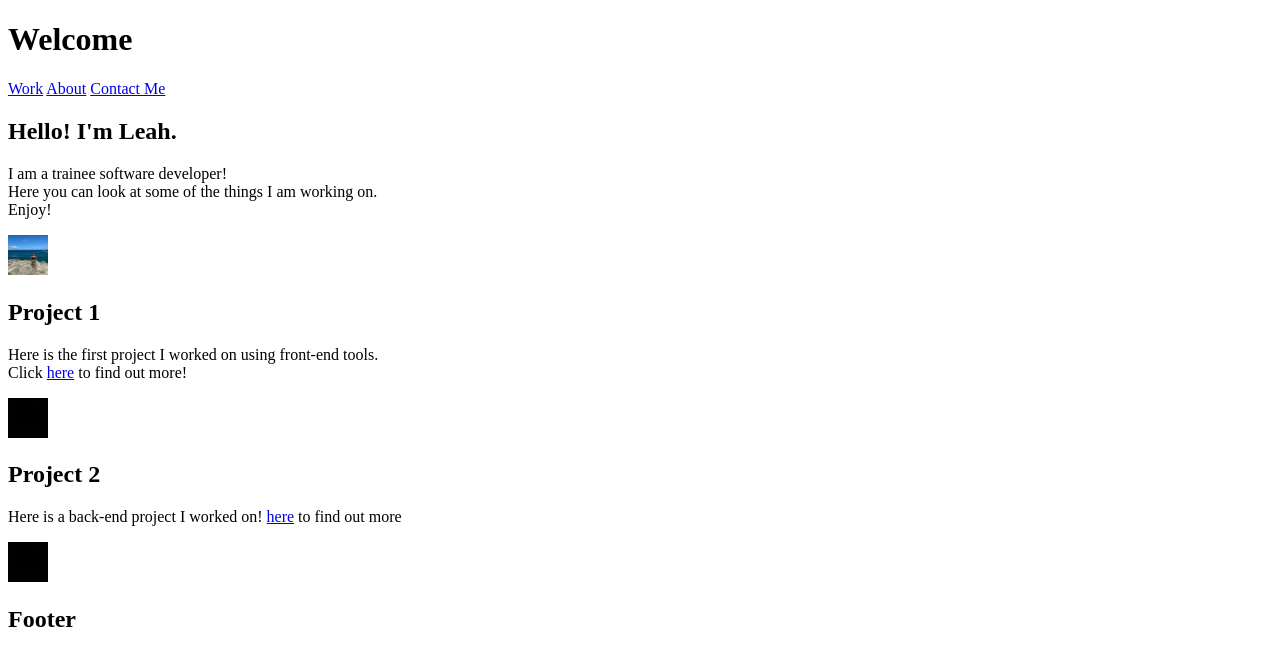
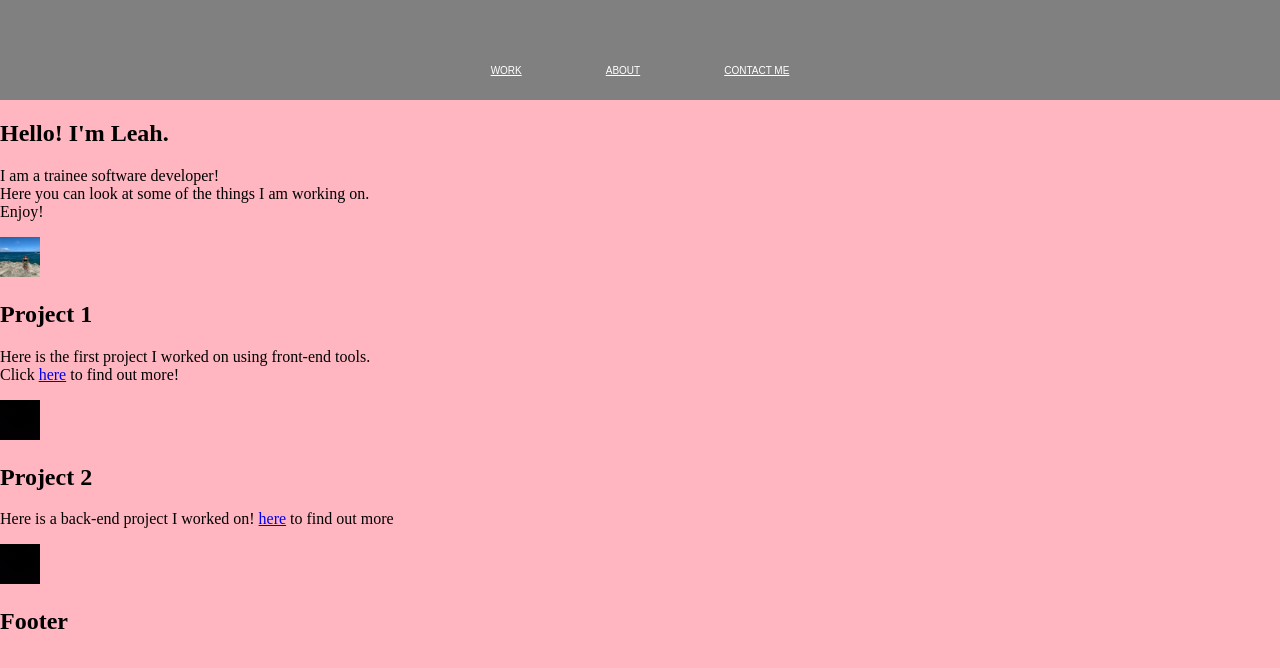
Before and after one commit to leahjwoodhead/portfolio-website, a plain HTML site: page pages/work.html in a window 1280 px wide. Drawn offline with Linux system fonts and the light colour scheme.

Commit message:
fixed link to projects and added basic css to all pages

```diff
--- a/index.css
+++ b/index.css
@@ -1,2 +1,25 @@
-.main {
+body {
+  margin: 0;
+  padding: 0;
+  background-color: lightpink;
 }
+.nav-bar {
+  display: relative;
+  background-color: gray;
+  overflow: hidden;
+  height: 100px;
+  text-align: center;
+}
+
+.centered-links {
+  position: relative;
+  top: 60px;
+}
+
+.nav-bar a {
+  text-align: center;
+  color: white;
+  padding: 40px;
+  font-size: 10px;
+  font-family: Arial, Helvetica, sans-serif;
+}
--- a/pages/work.html
+++ b/pages/work.html
@@ -7,14 +7,12 @@
     <title>Leah Woodhead</title>
   </head>
   <body>
-    <div class="header">
-      <h1>Welcome</h1>
-    </div>
-
     <div class="nav-bar">
-      <a href="work.html">Work</a>
-      <a href="about.html">About</a>
-      <a href="contact.html">Contact Me</a>
+      <div class="centered-links">
+        <a href="work.html">WORK</a>
+        <a href="about.html">ABOUT</a>
+        <a href="contact.html">CONTACT ME</a>
+      </div>
     </div>
 
     <div class="main">
@@ -37,7 +35,7 @@
         <h2>Project 1</h2>
         <p>
           Here is the first project I worked on using front-end tools.
-          <br />Click <a href="projects/website.html">here</a> to find out more!
+          <br />Click <a href="./website.html">here</a> to find out more!
         </p>
         <div class="img">
           <img
@@ -51,7 +49,7 @@
         <h2>Project 2</h2>
         <p>
           Here is a back-end project I worked on!
-          <a href="./projects/nc-news.html">here</a> to find out more
+          <a href="./nc-news.html">here</a> to find out more
         </p>
         <div class="img">
           <img
```
Also changed, not shown: pages/about.html (+10 -5 lines), pages/contact.html (+9 -5 lines), pages/index.html (+1 -0 lines), pages/nc-news.html (renamed from pages/projects/nc-news.html, +9 -5 lines), pages/website.html (renamed from pages/projects/website.html, +9 -5 lines).
